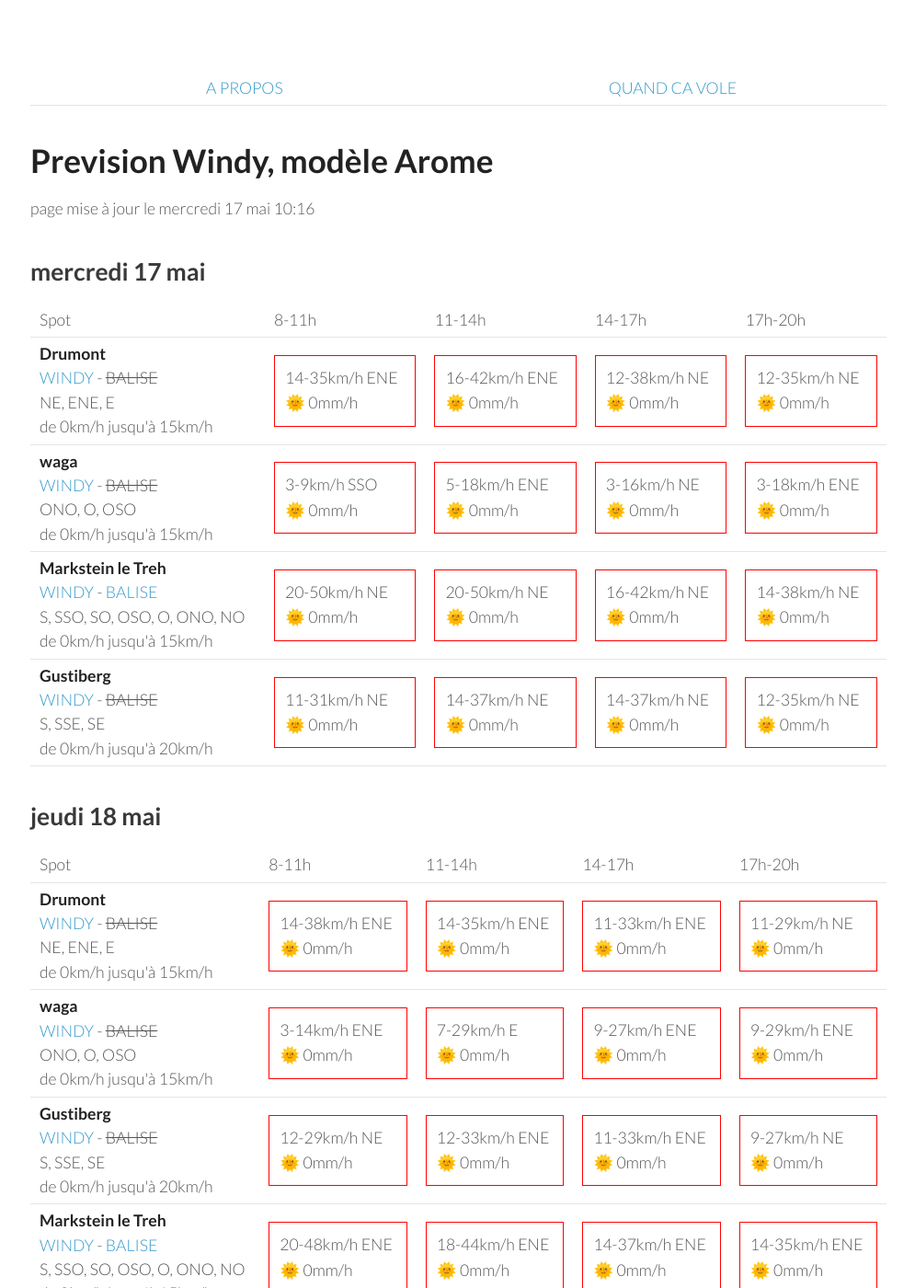
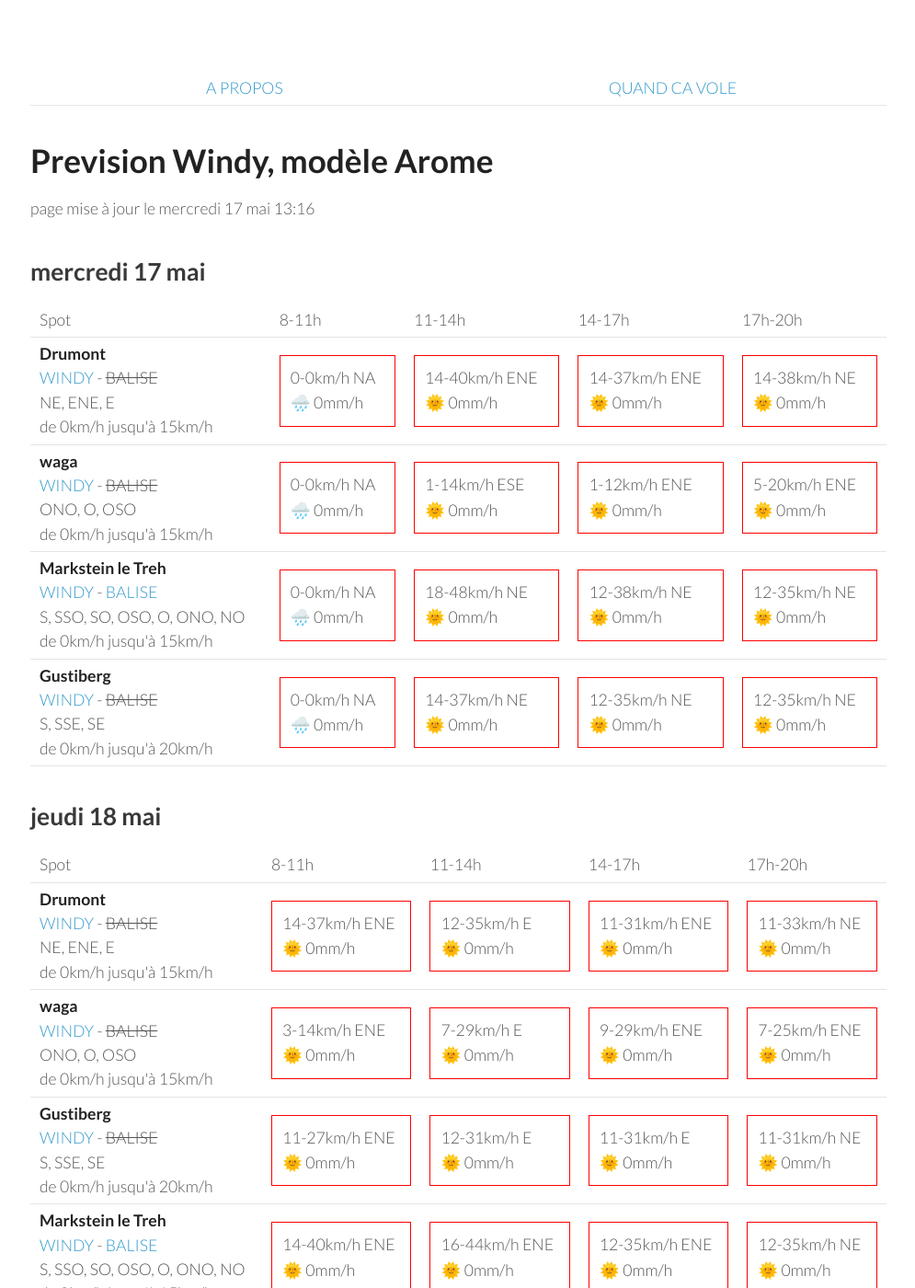
Before and after one commit to parapente-dans-le-nord/parapente-dans-le-nord.github.io, a Jekyll site: the page built from vosges.markdown, in a window 1280 px wide and 1400 px high. Shown: the whole window at 92% size, without its empty margins (25-1020 px from the left). Built offline with Jekyll 4.4.1, drawn with Linux system fonts in a browser that asks for light colours; some of the changed text lies outside the part shown.

Commit message:
update index.markdown

```diff
--- a/vosges.markdown
+++ b/vosges.markdown
@@ -7,7 +7,7 @@ title:  "Tous les spots"
 {: .links}
 
 # Prevision Windy, modèle Arome
-page mise à jour le mercredi 17 mai 10:16
+page mise à jour le mercredi 17 mai 13:16
 
 ## mercredi 17 mai
 
@@ -24,41 +24,37 @@ page mise à jour le mercredi 17 mai 10:16
 <tr>
         <td><strong>Drumont</strong><br><a href="https://windy.com/47.898/6.919?47.687,6.919,9,m:eYYagmG">WINDY</a> - <span class="no-balise"> BALISE </span><br> <span class="vent-favorable">NE, ENE, E</span><br><span class="force-vent">de 0km/h jusqu'à 15km/h</span> </td>
 
-            <td><div class="not-flyable"><p>14-35km/h ENE</p><p>🌞 0mm/h</p></div></td>
-            <td><div class="not-flyable"><p>16-42km/h ENE</p><p>🌞 0mm/h</p></div></td>
-            <td><div class="not-flyable"><p>12-38km/h NE</p><p>🌞 0mm/h</p></div></td>
-            <td><div class="not-flyable"><p>12-35km/h NE</p><p>🌞 0mm/h</p></div></td>
-
+            <td><div class="not-flyable"><p>0-0km/h NA</p><p>🌧️ 0mm/h</p></div></td>
+            <td><div class="not-flyable"><p>14-40km/h ENE</p><p>🌞 0mm/h</p></div></td>
+            <td><div class="not-flyable"><p>14-37km/h ENE</p><p>🌞 0mm/h</p></div></td>
+            <td><div class="not-flyable"><p>14-38km/h NE</p><p>🌞 0mm/h</p></div></td>
 
     </tr>
 <tr>
         <td><strong>waga</strong><br><a href="https://windy.com/47.903/6.996?47.900,6.983,15">WINDY</a> - <span class="no-balise"> BALISE </span><br> <span class="vent-favorable">ONO, O, OSO</span><br><span class="force-vent">de 0km/h jusqu'à 15km/h</span> </td>
 
-            <td><div class="not-flyable"><p>3-9km/h SSO</p><p>🌞 0mm/h</p></div></td>
-            <td><div class="not-flyable"><p>5-18km/h ENE</p><p>🌞 0mm/h</p></div></td>
-            <td><div class="not-flyable"><p>3-16km/h NE</p><p>🌞 0mm/h</p></div></td>
-            <td><div class="not-flyable"><p>3-18km/h ENE</p><p>🌞 0mm/h</p></div></td>
-
+            <td><div class="not-flyable"><p>0-0km/h NA</p><p>🌧️ 0mm/h</p></div></td>
+            <td><div class="not-flyable"><p>1-14km/h ESE</p><p>🌞 0mm/h</p></div></td>
+            <td><div class="not-flyable"><p>1-12km/h ENE</p><p>🌞 0mm/h</p></div></td>
+            <td><div class="not-flyable"><p>5-20km/h ENE</p><p>🌞 0mm/h</p></div></td>
 
     </tr>
 <tr>
         <td><strong>Markstein le Treh</strong><br><a href="https://windy.com/47.926/7.012?47.505,7.012,8,m:eY1agmQ">WINDY</a> - <span class=""><a href="http://www.balisemeteo.com/balise.php?idBalise=136">BALISE</a> </span><br> <span class="vent-favorable">S, SSO, SO, OSO, O, ONO, NO</span><br><span class="force-vent">de 0km/h jusqu'à 15km/h</span> </td>
 
-            <td><div class="not-flyable"><p>20-50km/h NE</p><p>🌞 0mm/h</p></div></td>
-            <td><div class="not-flyable"><p>20-50km/h NE</p><p>🌞 0mm/h</p></div></td>
-            <td><div class="not-flyable"><p>16-42km/h NE</p><p>🌞 0mm/h</p></div></td>
-            <td><div class="not-flyable"><p>14-38km/h NE</p><p>🌞 0mm/h</p></div></td>
-
+            <td><div class="not-flyable"><p>0-0km/h NA</p><p>🌧️ 0mm/h</p></div></td>
+            <td><div class="not-flyable"><p>18-48km/h NE</p><p>🌞 0mm/h</p></div></td>
+            <td><div class="not-flyable"><p>12-38km/h NE</p><p>🌞 0mm/h</p></div></td>
+            <td><div class="not-flyable"><p>12-35km/h NE</p><p>🌞 0mm/h</p></div></td>
 
     </tr>
 <tr>
         <td><strong>Gustiberg</strong><br><a href="https://windy.com/47.894/6.934?47.891,6.934,15,m:eYYagmI">WINDY</a> - <span class="no-balise"> BALISE </span><br> <span class="vent-favorable">S, SSE, SE</span><br><span class="force-vent">de 0km/h jusqu'à 20km/h</span> </td>
 
-            <td><div class="not-flyable"><p>11-31km/h NE</p><p>🌞 0mm/h</p></div></td>
-            <td><div class="not-flyable"><p>14-37km/h NE</p><p>🌞 0mm/h</p></div></td>
+            <td><div class="not-flyable"><p>0-0km/h NA</p><p>🌧️ 0mm/h</p></div></td>
             <td><div class="not-flyable"><p>14-37km/h NE</p><p>🌞 0mm/h</p></div></td>
             <td><div class="not-flyable"><p>12-35km/h NE</p><p>🌞 0mm/h</p></div></td>
-
+            <td><div class="not-flyable"><p>12-35km/h NE</p><p>🌞 0mm/h</p></div></td>
 
     </tr>
 
@@ -80,10 +76,10 @@ page mise à jour le mercredi 17 mai 10:16
 <tr>
         <td><strong>Drumont</strong><br><a href="https://windy.com/47.898/6.919?47.687,6.919,9,m:eYYagmG">WINDY</a> - <span class="no-balise"> BALISE </span><br> <span class="vent-favorable">NE, ENE, E</span><br><span class="force-vent">de 0km/h jusqu'à 15km/h</span> </td>
 
-            <td><div class="not-flyable"><p>14-38km/h ENE</p><p>🌞 0mm/h</p></div></td>
-            <td><div class="not-flyable"><p>14-35km/h ENE</p><p>🌞 0mm/h</p></div></td>
-            <td><div class="not-flyable"><p>11-33km/h ENE</p><p>🌞 0mm/h</p></div></td>
-            <td><div class="not-flyable"><p>11-29km/h NE</p><p>🌞 0mm/h</p></div></td>
+            <td><div class="not-flyable"><p>14-37km/h ENE</p><p>🌞 0mm/h</p></div></td>
+            <td><div class="not-flyable"><p>12-35km/h E</p><p>🌞 0mm/h</p></div></td>
+            <td><div class="not-flyable"><p>11-31km/h ENE</p><p>🌞 0mm/h</p></div></td>
+            <td><div class="not-flyable"><p>11-33km/h NE</p><p>🌞 0mm/h</p></div></td>
 
 
     </tr>
@@ -92,28 +88,28 @@ page mise à jour le mercredi 17 mai 10:16
 
             <td><div class="not-flyable"><p>3-14km/h ENE</p><p>🌞 0mm/h</p></div></td>
             <td><div class="not-flyable"><p>7-29km/h E</p><p>🌞 0mm/h</p></div></td>
-            <td><div class="not-flyable"><p>9-27km/h ENE</p><p>🌞 0mm/h</p></div></td>
             <td><div class="not-flyable"><p>9-29km/h ENE</p><p>🌞 0mm/h</p></div></td>
+            <td><div class="not-flyable"><p>7-25km/h ENE</p><p>🌞 0mm/h</p></div></td>
 
 
     </tr>
 <tr>
         <td><strong>Gustiberg</strong><br><a href="https://windy.com/47.894/6.934?47.891,6.934,15,m:eYYagmI">WINDY</a> - <span class="no-balise"> BALISE </span><br> <span class="vent-favorable">S, SSE, SE</span><br><span class="force-vent">de 0km/h jusqu'à 20km/h</span> </td>
 
-            <td><div class="not-flyable"><p>12-29km/h NE</p><p>🌞 0mm/h</p></div></td>
-            <td><div class="not-flyable"><p>12-33km/h ENE</p><p>🌞 0mm/h</p></div></td>
-            <td><div class="not-flyable"><p>11-33km/h ENE</p><p>🌞 0mm/h</p></div></td>
-            <td><div class="not-flyable"><p>9-27km/h NE</p><p>🌞 0mm/h</p></div></td>
+            <td><div class="not-flyable"><p>11-27km/h ENE</p><p>🌞 0mm/h</p></div></td>
+            <td><div class="not-flyable"><p>12-31km/h E</p><p>🌞 0mm/h</p></div></td>
+            <td><div class="not-flyable"><p>11-31km/h E</p><p>🌞 0mm/h</p></div></td>
+            <td><div class="not-flyable"><p>11-31km/h NE</p><p>🌞 0mm/h</p></div></td>
 
 
     </tr>
 <tr>
         <td><strong>Markstein le Treh</strong><br><a href="https://windy.com/47.926/7.012?47.505,7.012,8,m:eY1agmQ">WINDY</a> - <span class=""><a href="http://www.balisemeteo.com/balise.php?idBalise=136">BALISE</a> </span><br> <span class="vent-favorable">S, SSO, SO, OSO, O, ONO, NO</span><br><span class="force-vent">de 0km/h jusqu'à 15km/h</span> </td>
 
-            <td><div class="not-flyable"><p>20-48km/h ENE</p><p>🌞 0mm/h</p></div></td>
-            <td><div class="not-flyable"><p>18-44km/h ENE</p><p>🌞 0mm/h</p></div></td>
-            <td><div class="not-flyable"><p>14-37km/h ENE</p><p>🌞 0mm/h</p></div></td>
-            <td><div class="not-flyable"><p>14-35km/h ENE</p><p>🌞 0mm/h</p></div></td>
+            <td><div class="not-flyable"><p>14-40km/h ENE</p><p>🌞 0mm/h</p></div></td>
+            <td><div class="not-flyable"><p>16-44km/h ENE</p><p>🌞 0mm/h</p></div></td>
+            <td><div class="not-flyable"><p>12-35km/h ENE</p><p>🌞 0mm/h</p></div></td>
+            <td><div class="not-flyable"><p>12-35km/h NE</p><p>🌞 0mm/h</p></div></td>
 
 
     </tr>
@@ -146,10 +142,10 @@ page mise à jour le mercredi 17 mai 10:16
 <tr>
         <td><strong>Markstein le Treh</strong><br><a href="https://windy.com/47.926/7.012?47.505,7.012,8,m:eY1agmQ">WINDY</a> - <span class=""><a href="http://www.balisemeteo.com/balise.php?idBalise=136">BALISE</a> </span><br> <span class="vent-favorable">S, SSO, SO, OSO, O, ONO, NO</span><br><span class="force-vent">de 0km/h jusqu'à 15km/h</span> </td>
 
-            <td><div class="not-flyable"><p>11-33km/h NE</p><p>🌞 0mm/h</p></div></td>
-            <td><div class="not-flyable"><p>12-38km/h NE</p><p>🌞 0mm/h</p></div></td>
-            <td><div class="not-flyable"><p>16-44km/h NE</p><p>🌞 0mm/h</p></div></td>
-            <td><div class="not-flyable"><p>18-50km/h NE</p><p>🌞 0mm/h</p></div></td>
+            <td><div class="not-flyable"><p>11-37km/h NE</p><p>🌞 0mm/h</p></div></td>
+            <td><div class="not-flyable"><p>14-42km/h NE</p><p>🌞 0mm/h</p></div></td>
+            <td><div class="not-flyable"><p>12-46km/h ENE</p><p>🌞 0mm/h</p></div></td>
+            <td><div class="not-flyable"><p>14-40km/h NE</p><p>🌞 0mm/h</p></div></td>
 
 
     </tr>
@@ -202,10 +198,10 @@ page mise à jour le mercredi 17 mai 10:16
 <tr>
         <td><strong>Markstein le Treh</strong><br><a href="https://windy.com/47.926/7.012?47.505,7.012,8,m:eY1agmQ">WINDY</a> - <span class=""><a href="http://www.balisemeteo.com/balise.php?idBalise=136">BALISE</a> </span><br> <span class="vent-favorable">S, SSO, SO, OSO, O, ONO, NO</span><br><span class="force-vent">de 0km/h jusqu'à 15km/h</span> </td>
 
-            <td><div class="not-flyable"><p>16-53km/h NE</p><p>🌞 0mm/h</p></div></td>
-            <td><div class="not-flyable"><p>16-51km/h ENE</p><p>🌞 0mm/h</p></div></td>
-            <td><div class="not-flyable"><p>14-42km/h NE</p><p>🌞 0mm/h</p></div></td>
-            <td><div class="not-flyable"><p>12-38km/h NE</p><p>🌞 0mm/h</p></div></td>
+            <td><div class="not-flyable"><p>16-53km/h ENE</p><p>🌞 0mm/h</p></div></td>
+            <td><div class="not-flyable"><p>14-51km/h ENE</p><p>🌞 0mm/h</p></div></td>
+            <td><div class="not-flyable"><p>14-42km/h ENE</p><p>🌞 0mm/h</p></div></td>
+            <td><div class="not-flyable"><p>12-40km/h ENE</p><p>🌞 0mm/h</p></div></td>
 
 
     </tr>
@@ -268,10 +264,10 @@ page mise à jour le mercredi 17 mai 10:16
 <tr>
         <td><strong>Markstein le Treh</strong><br><a href="https://windy.com/47.926/7.012?47.505,7.012,8,m:eY1agmQ">WINDY</a> - <span class=""><a href="http://www.balisemeteo.com/balise.php?idBalise=136">BALISE</a> </span><br> <span class="vent-favorable">S, SSO, SO, OSO, O, ONO, NO</span><br><span class="force-vent">de 0km/h jusqu'à 15km/h</span> </td>
 
-            <td><div class="not-flyable"><p>5-18km/h NNE</p><p>🌞 0mm/h</p></div></td>
-            <td><div class="not-flyable"><p>7-24km/h ENE</p><p>🌞 0mm/h</p></div></td>
+            <td><div class="not-flyable"><p>5-20km/h NE</p><p>🌞 0mm/h</p></div></td>
             <td><div class="not-flyable"><p>9-27km/h ENE</p><p>🌞 0mm/h</p></div></td>
-            <td><div class="not-flyable"><p>7-27km/h NE</p><p>🌞 0mm/h</p></div></td>
+            <td><div class="not-flyable"><p>9-29km/h ENE</p><p>🌞 0mm/h</p></div></td>
+            <td><div class="not-flyable"><p>9-29km/h ENE</p><p>🌞 0mm/h</p></div></td>
 
 
     </tr>
@@ -322,6 +318,16 @@ page mise à jour le mercredi 17 mai 10:16
 
     </tr>
 <tr>
+        <td><strong>Markstein le Treh</strong><br><a href="https://windy.com/47.926/7.012?47.505,7.012,8,m:eY1agmQ">WINDY</a> - <span class=""><a href="http://www.balisemeteo.com/balise.php?idBalise=136">BALISE</a> </span><br> <span class="vent-favorable">S, SSO, SO, OSO, O, ONO, NO</span><br><span class="force-vent">de 0km/h jusqu'à 15km/h</span> </td>
+
+            <td><div class="not-flyable"><p>1-11km/h ENE</p><p>🌞 0mm/h</p></div></td>
+            <td><div class="not-flyable"><p>1-16km/h SSE</p><p>🌧 0.2mm/h</p></div></td>
+            <td><div class="not-flyable"><p>3-22km/h NO</p><p>🌧 3.8mm/h</p></div></td>
+            <td><div class="not-flyable"><p>3-25km/h NNE</p><p>🌧 0.5mm/h</p></div></td>
+
+
+    </tr>
+<tr>
         <td><strong>waga</strong><br><a href="https://windy.com/47.903/6.996?47.900,6.983,15">WINDY</a> - <span class="no-balise"> BALISE </span><br> <span class="vent-favorable">ONO, O, OSO</span><br><span class="force-vent">de 0km/h jusqu'à 15km/h</span> </td>
 
             <td><div class="not-flyable"><p>1-11km/h ENE</p><p>🌞 0mm/h</p></div></td>
```
